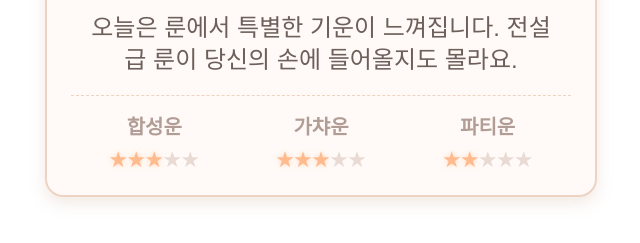
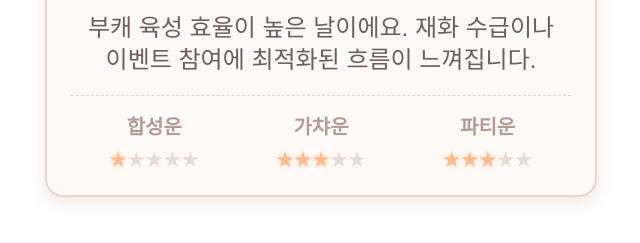
Before and after one commit to birdsol1122/mbngm_fortune_widget, a plain HTML site: page index.html in a window 1280 px wide. Shown: the part 591-834 px from the top of the page, without its empty margins (319-959 px from the left). Drawn offline with Linux system fonts and the light colour scheme; a web font is replaced by a local one.

Commit message:
index.html

```diff
--- a/index.html
+++ b/index.html
@@ -180,48 +180,80 @@
         // 운세 아이콘 목록 (게임 관련)
         const fortuneEmojis = ['⚔️', '🛡️', '🔮', '🎲', '💎', '✨', '🧙‍♂️', '🐉', '🏆', '🧪', '📜', '🔍', '🎭', '🎯', '🎣', '🌟', '🐾', '🧵'];
 
-        // 운세 제목 목록
-        const fortuneTitles = [
-            '염색 잘 되는 날', '패션 뽑기 잘 되는 날', '펫 뽑기 잘 되는 날',
-            '촉매빨 잘 받는 날', '전설룬의 기운이 흐르는 날', '룬 강화 잘 되는 날',
-            '첫 공격이 치명타가 되는 날', '낚시 잘 되는 날', '파티운 좋은 날',
-            '다이스 돌리기 좋은 날', '장비 잘 나오는 날', '스킬 잘 오르는 날',
-            '사이즈 딱 맞는 날', '부캐돌기 좋은 날', '대성공 잘 터지는 날',
-            '길드원과 수다떨기 좋은 날', '결계 보상 잘 받아지는 날', '심층 구멍 잘 발견되는 날'
-        ];
-
-        // 운세 메시지 목록
-        const fortuneMessages = [
-            '오늘은 색상이 한 번에 마음에 들 수 있어요. 과감한 컬러 조합도 예상 밖의 조화를 이룰지도 몰라요.',
-            '당신에게 꼭 맞는 의상이 등장할 기운이에요. 오늘은 감각을 믿고 뽑아보는 것도 나쁘지 않겠어요.',
-            '새로운 동료가 기다리고 있어요. 오래도록 함께할 특별한 펫을 만날 확률이 높습니다.',
-            '촉매의 효과가 평소보다 더 강력하게 작용하는 날이에요. 재련이나 각성에 도전해보세요.',
-            '오늘은 룬에서 특별한 기운이 느껴집니다. 전설급 룬이 당신의 손에 들어올지도 몰라요.',
-            '강화 확률이 유난히 높아질 기세예요. 평소 망설였던 룬 강화를 시도해보세요.',
-            '전투의 시작이 곧 끝이 될지도 몰라요. 스킬 연계와 타이밍을 잘 활용하면 큰 성과가 따릅니다.',
-            '희귀 어종이 평소보다 자주 잡히는 기운이에요. 느긋한 마음으로 찌를 바라보세요.',
-            '오늘은 좋은 파티원을 만날 확률이 높아요. 던전이든 필드든 혼자보다는 함께가 유리한 날입니다.',
-            '주사위가 당신 편을 들어줄지도 몰라요. 모험을 걸기에 나쁘지 않은 타이밍입니다.',
-            '무기 뽑기나 보스 드롭에서 좋은 결과가 기대되는 날이에요. 오늘은 장비 운이 흐릅니다.',
-            '오늘은 스킬 숙련도가 평소보다 훨씬 빠르게 오를 수 있는 날이에요. 성장이 손에 잡히는 날입니다.',
-            '오늘은 인벤토리 공간도, 장비 슬롯도, 착장 제한도 기막히게 맞아떨어지는 날입니다.',
-            '부캐 육성 효율이 높은 날이에요. 재화 수급이나 이벤트 참여에 최적화된 흐름이 느껴집니다.',
-            '오늘은 제작 대성공 확률이 상승세입니다. 고급 장비나 요리 제작에 도전해보세요.',
-            '대화 속에서 좋은 정보와 아이템 교류가 있을 수 있어요. 편하게 길드 채팅을 열어보세요.',
-            '결계 던전 보상에서 기대 이상의 결과가 있을 수 있어요. 오늘은 보상 타이밍이 좋습니다.',
-            '심층 탐색 시 예상보다 빠르게 구멍을 찾을 수 있어요. 감을 믿고 시도해보세요.',
-            '오늘은 희귀 옷감이나 염료를 발견할 가능성이 높아요. 새로운 패션 아이템을 만들어보세요.',
-            '복장 랜덤박스에서 원하는 아이템이 등장할 확률이 높아요. 지금이 도전하기 좋은 때입니다.',
-            '펫 교배나 성장에 좋은 영향을 줄 수 있는 날이에요. 펫 육성에 집중해보세요.',
-            '오늘은 특별히 레어 등급의 촉매가 더 강력한 효과를 발휘할 수 있습니다.',
-            '평소보다 룬 시스템의 효율이 높아지는 날입니다. 룬 조합을 실험해보세요.',
-            '장비의 잠재력을 끌어올리는 데 유리한 날입니다. 강화의 성공 확률이 올라갑니다.',
-            '오늘은 적의 약점을 더 쉽게 간파할 수 있습니다. PvP 활동에 도전해보세요.',
-            '물고기의 활동이 활발한 날입니다. 평소 잡기 힘든 어종도 낚일 가능성이 높아요.',
-            '파티 플레이에서 시너지가 극대화되는 날입니다. 길드원들과 함께 레이드에 도전해보세요.',
-            '행운이 따르는 날입니다. 확률 기반 이벤트에 참여하면 좋은 결과가 기다리고 있어요.',
-            '오늘은 장비 드롭률이 상승합니다. 보스 몬스터 사냥에 집중해보세요.',
-            '빠른 성장이 가능한 날입니다. 새로운 스킬을 배우거나 기존 스킬을 연마하세요.'
+        // 운세 제목과 메시지를 함께 묶은 객체 배열로 변경
+        const fortuneData = [
+            {
+                title: '염색 잘 되는 날',
+                message: '오늘은 색상이 한 번에 마음에 들 수 있어요. 과감한 컬러 조합도 예상 밖의 조화를 이룰지도 몰라요.'
+            },
+            {
+                title: '패션 뽑기 잘 되는 날',
+                message: '당신에게 꼭 맞는 의상이 등장할 기운이에요. 오늘은 감각을 믿고 뽑아보는 것도 나쁘지 않겠어요.'
+            },
+            {
+                title: '펫 뽑기 잘 되는 날',
+                message: '새로운 동료가 기다리고 있어요. 오래도록 함께할 특별한 펫을 만날 확률이 높습니다.'
+            },
+            {
+                title: '촉매빨 잘 받는 날',
+                message: '촉매의 효과가 평소보다 더 강력하게 작용하는 날이에요. 재련이나 각성에 도전해보세요.'
+            },
+            {
+                title: '전설룬의 기운이 흐르는 날',
+                message: '오늘은 룬에서 특별한 기운이 느껴집니다. 전설급 룬이 당신의 손에 들어올지도 몰라요.'
+            },
+            {
+                title: '룬 강화 잘 되는 날',
+                message: '강화 확률이 유난히 높아질 기세예요. 평소 망설였던 룬 강화를 시도해보세요.'
+            },
+            {
+                title: '첫 공격이 치명타가 되는 날',
+                message: '전투의 시작이 곧 끝이 될지도 몰라요. 스킬 연계와 타이밍을 잘 활용하면 큰 성과가 따릅니다.'
+            },
+            {
+                title: '낚시 잘 되는 날',
+                message: '희귀 어종이 평소보다 자주 잡히는 기운이에요. 느긋한 마음으로 찌를 바라보세요.'
+            },
+            {
+                title: '파티운 좋은 날',
+                message: '오늘은 좋은 파티원을 만날 확률이 높아요. 던전이든 필드든 혼자보다는 함께가 유리한 날입니다.'
+            },
+            {
+                title: '다이스 돌리기 좋은 날',
+                message: '주사위가 당신 편을 들어줄지도 몰라요. 모험을 걸기에 나쁘지 않은 타이밍입니다.'
+            },
+            {
+                title: '장비 잘 나오는 날',
+                message: '무기 뽑기나 보스 드롭에서 좋은 결과가 기대되는 날이에요. 오늘은 장비 운이 흐릅니다.'
+            },
+            {
+                title: '스킬 잘 오르는 날',
+                message: '오늘은 스킬 숙련도가 평소보다 훨씬 빠르게 오를 수 있는 날이에요. 성장이 손에 잡히는 날입니다.'
+            },
+            {
+                title: '사이즈 딱 맞는 날',
+                message: '오늘은 인벤토리 공간도, 장비 슬롯도, 착장 제한도 기막히게 맞아떨어지는 날입니다.'
+            },
+            {
+                title: '부캐돌기 좋은 날',
+                message: '부캐 육성 효율이 높은 날이에요. 재화 수급이나 이벤트 참여에 최적화된 흐름이 느껴집니다.'
+            },
+            {
+                title: '대성공 잘 터지는 날',
+                message: '오늘은 제작 대성공 확률이 상승세입니다. 고급 장비나 요리 제작에 도전해보세요.'
+            },
+            {
+                title: '길드원과 수다떨기 좋은 날',
+                message: '대화 속에서 좋은 정보와 아이템 교류가 있을 수 있어요. 편하게 길드 채팅을 열어보세요.'
+            },
+            {
+                title: '결계 보상 잘 받아지는 날',
+                message: '결계 던전 보상에서 기대 이상의 결과가 있을 수 있어요. 오늘은 보상 타이밍이 좋습니다.'
+            },
+            {
+                title: '심층 구멍 잘 발견되는 날',
+                message: '심층 탐색 시 예상보다 빠르게 구멍을 찾을 수 있어요. 감을 믿고 시도해보세요.'
+            }
         ];
 
         // 특정 날짜와 사용자에 기반한 의사 난수 생성
@@ -280,10 +312,13 @@
             // 시드 기반 랜덤 함수 생성
             const random = seededRandom(finalSeed);
 
-            // 이모지, 제목, 메시지 무작위 선택
+            // 이모지 무작위 선택
             const emoji = fortuneEmojis[Math.floor(random() * fortuneEmojis.length)];
-            const title = fortuneTitles[Math.floor(random() * fortuneTitles.length)];
-            const message = fortuneMessages[Math.floor(random() * fortuneMessages.length)];
+
+            // 운세 데이터 인덱스 선택 (제목과 메시지가 함께 선택됨)
+            const fortuneIndex = Math.floor(random() * fortuneData.length);
+            const title = fortuneData[fortuneIndex].title;
+            const message = fortuneData[fortuneIndex].message;
 
             // 운 점수 생성 (1-5)
             const tasteLuck = Math.floor(random() * 5) + 1;
```
